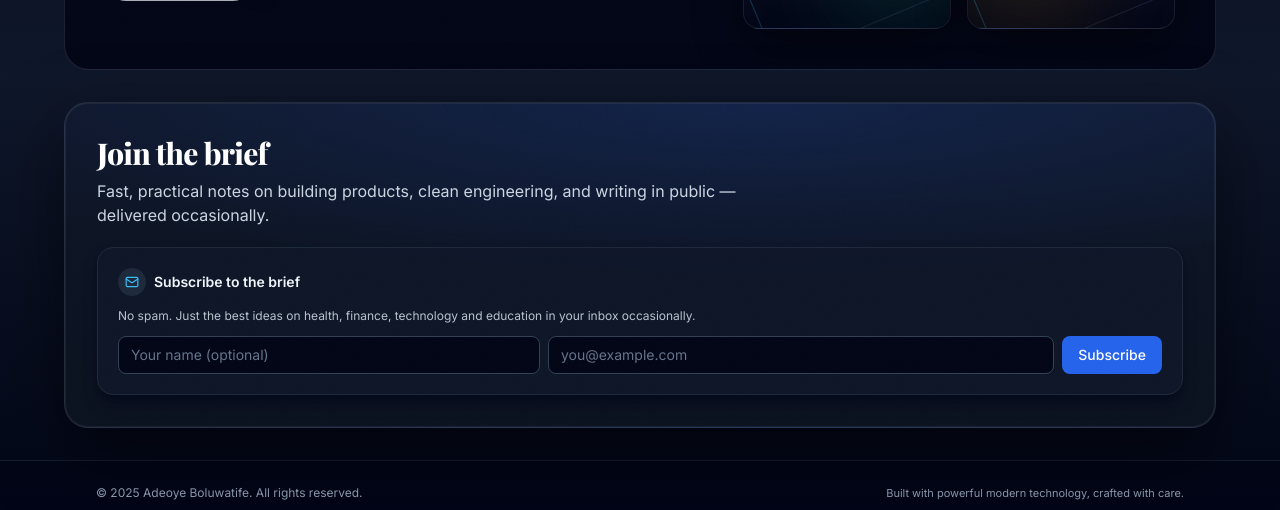
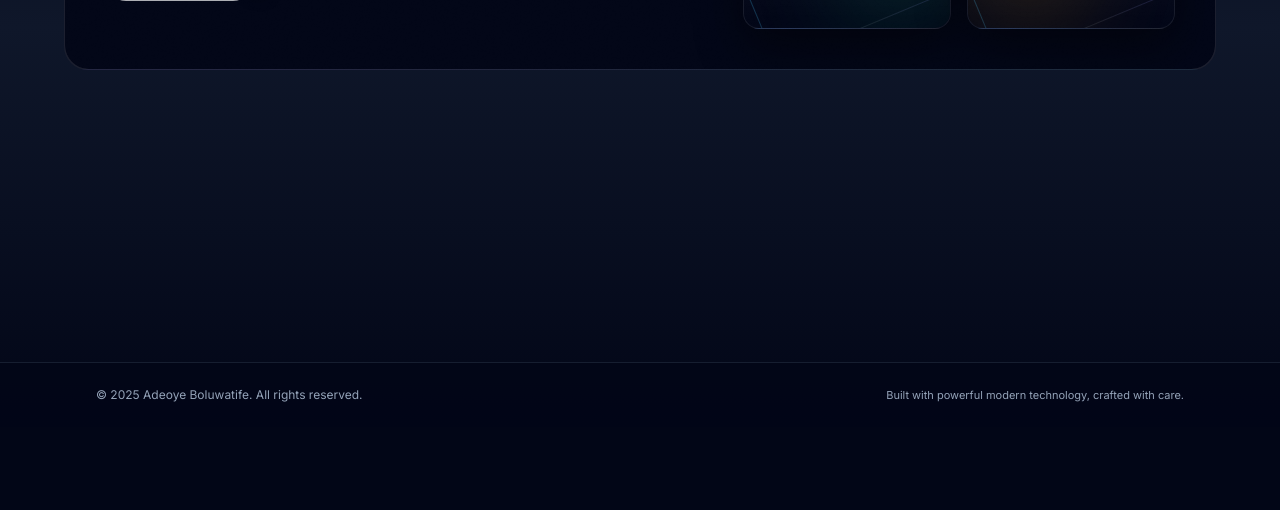
Before and after one commit to boluadeoye/world-class-blog-frontend, a Next.js app: page / in a window 1280 px wide. Shown: the part 373-883 px from the top of the page. After the commit the page ends 800 px from the top, so only its background shows below. Built offline with nearby package versions, Linux system fonts and the light colour scheme; no server answers.

Commit message:
chore(home): remove newsletter studio panel

```diff
--- a/src/app/page.js
+++ b/src/app/page.js
@@ -3,7 +3,6 @@ import HeroDeck from "../components/home/HeroDeck";
 import FeaturedRail from "../components/paynext/FeaturedRail";
 import LatestGrid from "../components/paynext/LatestGrid";
 import VideosShowcase from "../components/paynext/VideosShowcase";
-import StartHereNewsletter from "../components/home/StartHereNewsletter";
 
 import { fetchLatestArticles, fetchFeaturedPosts, fetchVideoPosts, fetchFeaturedVideo } from "../lib/homeData";
 
@@ -23,7 +22,6 @@ export default async function Page({ searchParams }) {
       <FeaturedRail posts={featuredPosts} />
       <LatestGrid posts={latest} />
       <VideosShowcase id="videos" featured={featuredVideo} items={videos} />
-      <StartHereNewsletter />
     </div>
   );
 }
```
